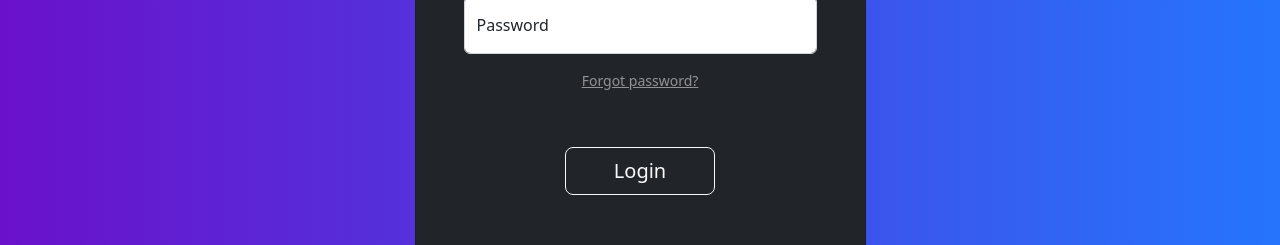
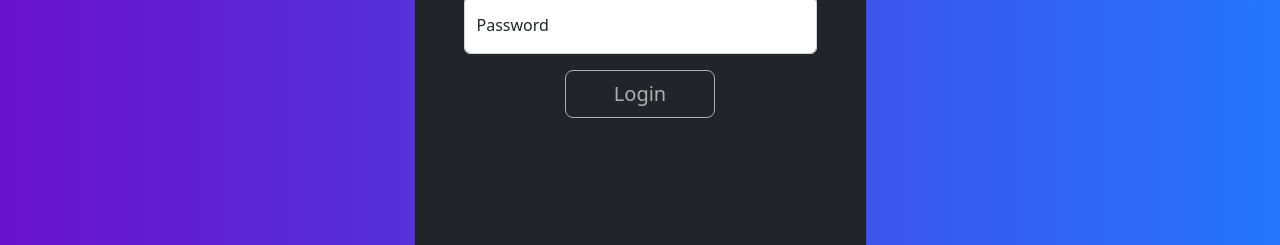
Before and after one commit to ghisson/algoDemo, an Angular app in the folder algoDemoFrontend/: page /login in a window 1280 px wide. Shown: the part 507-752 px from the top of the page. Built offline with nearby package versions, Linux system fonts and the light colour scheme.

Commit message:
aggiustate grandezze login/sign up

```diff
--- a/algoDemoFrontend/src/app/ca-login/ca-login.component.html
+++ b/algoDemoFrontend/src/app/ca-login/ca-login.component.html
@@ -1,4 +1,4 @@
-<section class="gradient-custom">
+<section class="gradient-custom min-vh-100" >
   <div class="container py-5 h-100">
     <div class="row d-flex justify-content-center align-items-center h-100">
       <div class="col-12 col-md-8 col-lg-6 col-xl-5">
@@ -22,9 +22,8 @@
                 </div>
 
 
-                <p class="small mb-5 pb-lg-2"><a class="text-white-50" href="#!">Forgot password?</a></p>
 
-                <button class="btn btn-outline-light btn-lg px-5" type="submit">Login</button>
+                <button class="btn btn-outline-light btn-lg px-5" type="submit" [disabled]="dati.invalid">Login</button>
               </form>
 
 
--- a/algoDemoFrontend/src/app/ca-navbar/ca-navbar.component.css
+++ b/algoDemoFrontend/src/app/ca-navbar/ca-navbar.component.css
@@ -0,0 +1,3 @@
+a{
+    cursor: pointer;
+}
--- a/algoDemoFrontend/src/app/ca-navbar/ca-navbar.component.html
+++ b/algoDemoFrontend/src/app/ca-navbar/ca-navbar.component.html
@@ -1,6 +1,6 @@
 <nav class="navbar navbar-expand-lg navbar-dark bg-dark">
     <div class="container-fluid">
-      <a class="navbar-brand" *ngIf="this.loggato==true">Ciao, {{this.nomeUtente}}</a>
+      <a class="navbar-brand" style="cursor: text" *ngIf="this.loggato==true">Ciao, {{this.nomeUtente}}</a>
       <button class="navbar-toggler" type="button" data-bs-toggle="collapse" data-bs-target="#navbarNav" aria-controls="navbarNav" aria-expanded="false" aria-label="Toggle navigation">
         <span class="navbar-toggler-icon"></span>
       </button>
--- a/algoDemoFrontend/src/app/ca-registrazione/ca-registrazione.component.html
+++ b/algoDemoFrontend/src/app/ca-registrazione/ca-registrazione.component.html
@@ -1,4 +1,4 @@
-<section class="gradient-custom">
+<section class="gradient-custom min-vh-100">
   <div class="container py-5 h-100">
     <div class="row d-flex justify-content-center align-items-center h-100">
       <div class="col-12 col-md-8 col-lg-6 col-xl-5">
```
